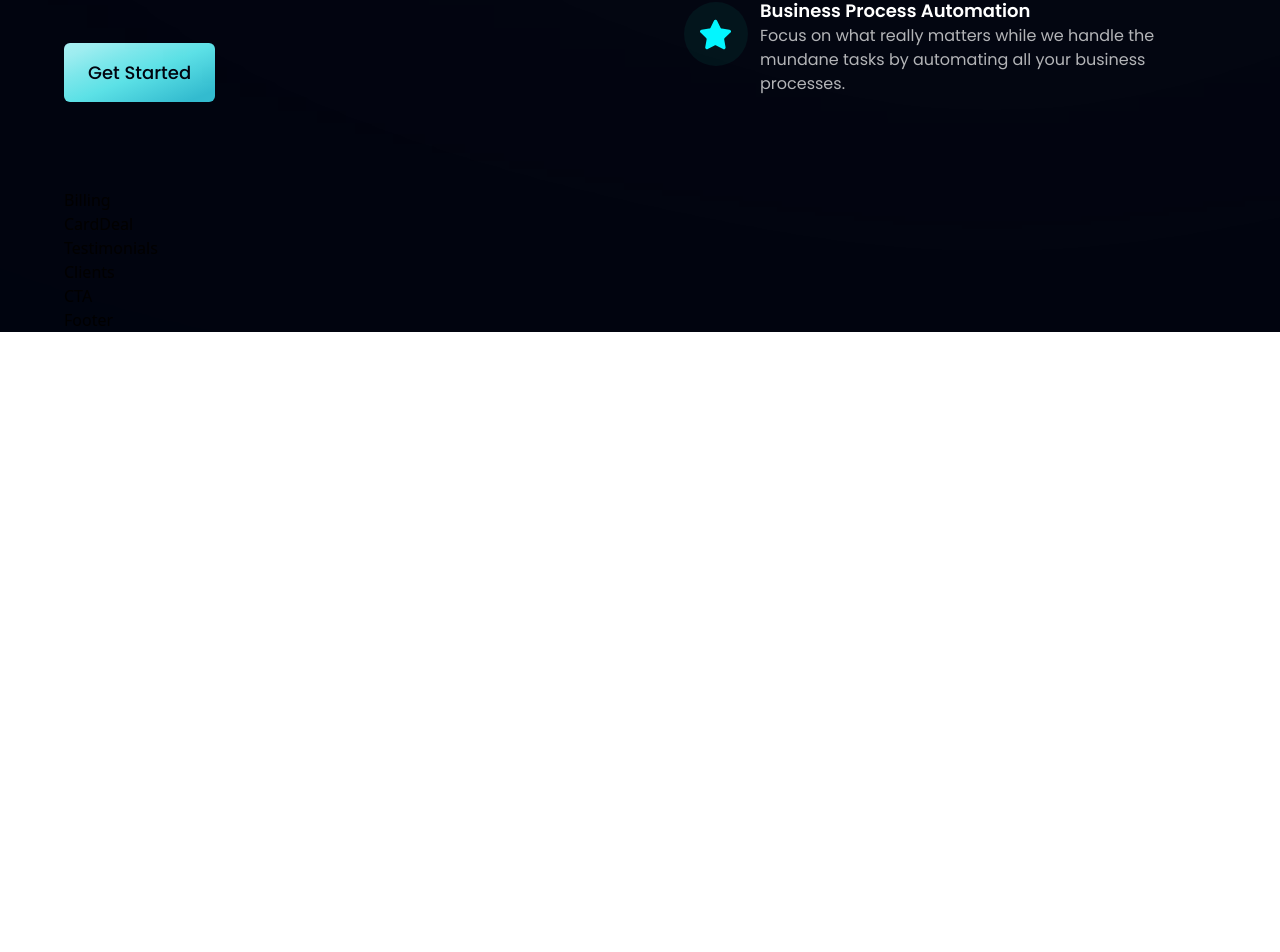
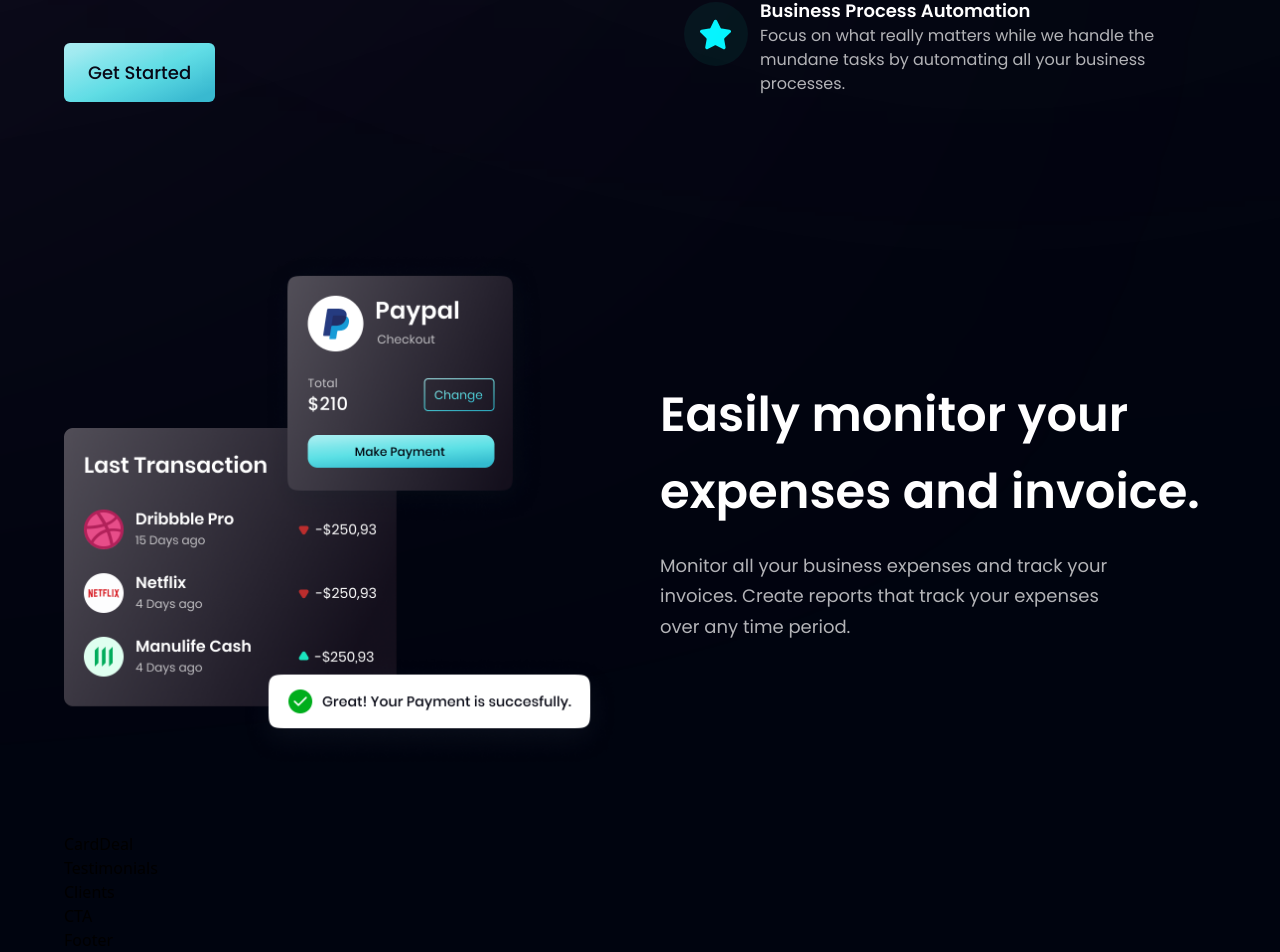
Before and after one commit to Lirac/dashboards, a React (Vite) app: page / in a window 1280 px wide. Shown: the part 1371-2323 px from the top of the page. Before the commit the page ends 1703 px from the top, so only its background shows below. Built offline with nearby package versions, Linux system fonts and the light colour scheme.

Commit message:
style billing section

```diff
--- a/src/components/Billing.jsx
+++ b/src/components/Billing.jsx
@@ -1,8 +1,25 @@
-import React from 'react'
+import {  bill } from '../assets'
+import styles, { layout } from '../style'
 
 const Billing = () => {
   return (
-    <div>Billing</div>
+    <section id="product" className={layout.sectionReverse}>
+      <div className={layout.sectionImgReverse}>
+        <img src={bill} alt="billing" className="w-[100%] h-[100%] relative z-[5]" />
+      </div>
+      <div className="absolute z-[3] -left-1/2 top-0 w-[50%] h-[50%] rounded-full white__gradient" />
+      <div className="absolute z-[0] -left-1/2 bottom-0 w-[50%] h-[50%] rounded-full pink__gradient" />
+
+      <div className={layout.sectionInfo}>
+        <h2 className={styles.heading2}>
+          Easily monitor your <br className="sm:block hidden" />
+          expenses and invoice.
+        </h2>
+        <p className={`${styles.paragraph} max-w-[470px] mt-5`}>
+          Monitor all your business expenses and track your invoices. Create reports that track your expenses over any time period.
+        </p>
+      </div>
+    </section>
   )
 }
 
```
